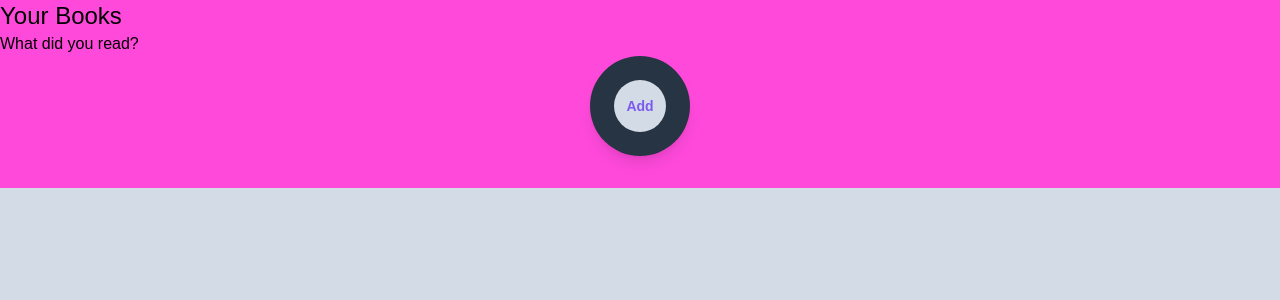
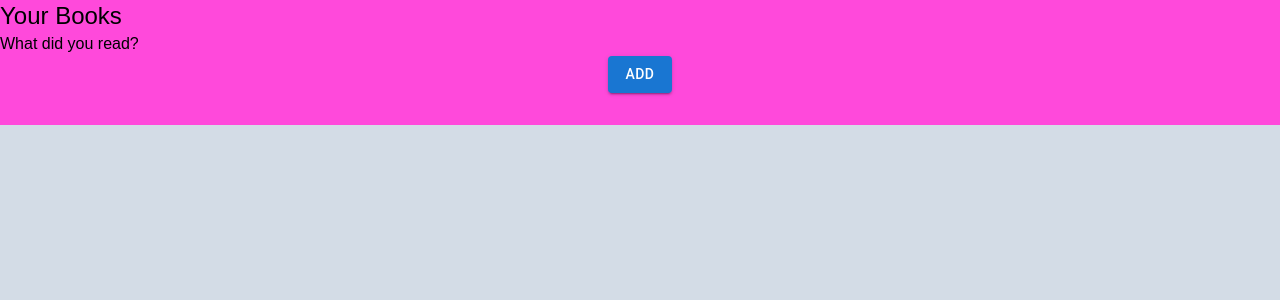
Before and after one commit to AdamLukas17/library.2, a React (Vite) app in the folder library-app/: page / in a window 1280 px wide. Shown: the top 300 px of the page. Built offline with nearby package versions, Linux system fonts and the light colour scheme.

Commit message:
re-did buton for MUI

```diff
--- a/library-app/index.html
+++ b/library-app/index.html
@@ -3,7 +3,7 @@
   <head>
     <meta charset="UTF-8" />
     <link rel="icon" type="image/svg+xml" href="/vite.svg" />
-    <meta name="viewport" content="width=device-width, initial-scale=1.0" />
+    <meta name="viewport" content="initial-scale=1, width=device-width" />
     <title>Vite + React</title>
   </head>
   <body class="bg-gray-light">
--- a/library-app/src/AddButton.jsx
+++ b/library-app/src/AddButton.jsx
@@ -1,5 +1,8 @@
 import { useState } from 'react';
 import Modal from './Modal';
+// eslint-disable-next-line no-unused-vars
+import * as React from 'react';
+import Button from '@mui/material/Button';
 
 function AddButton() {
   const [isModalOpen, setIsModalOpen] = useState(false);
@@ -12,15 +15,8 @@ function AddButton() {
 
     return(
       <div className="flex flex-col items-center"> {/* Center content */}
-      <div className="p-6 py-6 max-w-sm mx-auto bg-gray-dark rounded-full shadow-lg flex items-center gap-x-2">
 
-        <button
-          className="px-3 py-4 text-sm font-semibold rounded-full bg-gray-light border-purple hover:text-gray-light hover:bg-purple hover:border-transparent focus:outline-none focus:ring-2 focus:ring-purple-600 focus:ring-offset-2 text-purple"
-          onClick={() => setIsModalOpen(true)}
-        >
-          Add
-        </button>
-      </div>
+      <Button variant="contained" onClick={() => setIsModalOpen(true)}>Add</Button>
 
       {isModalOpen && <Modal onAddBook={handleAddBook} />}
 
```
